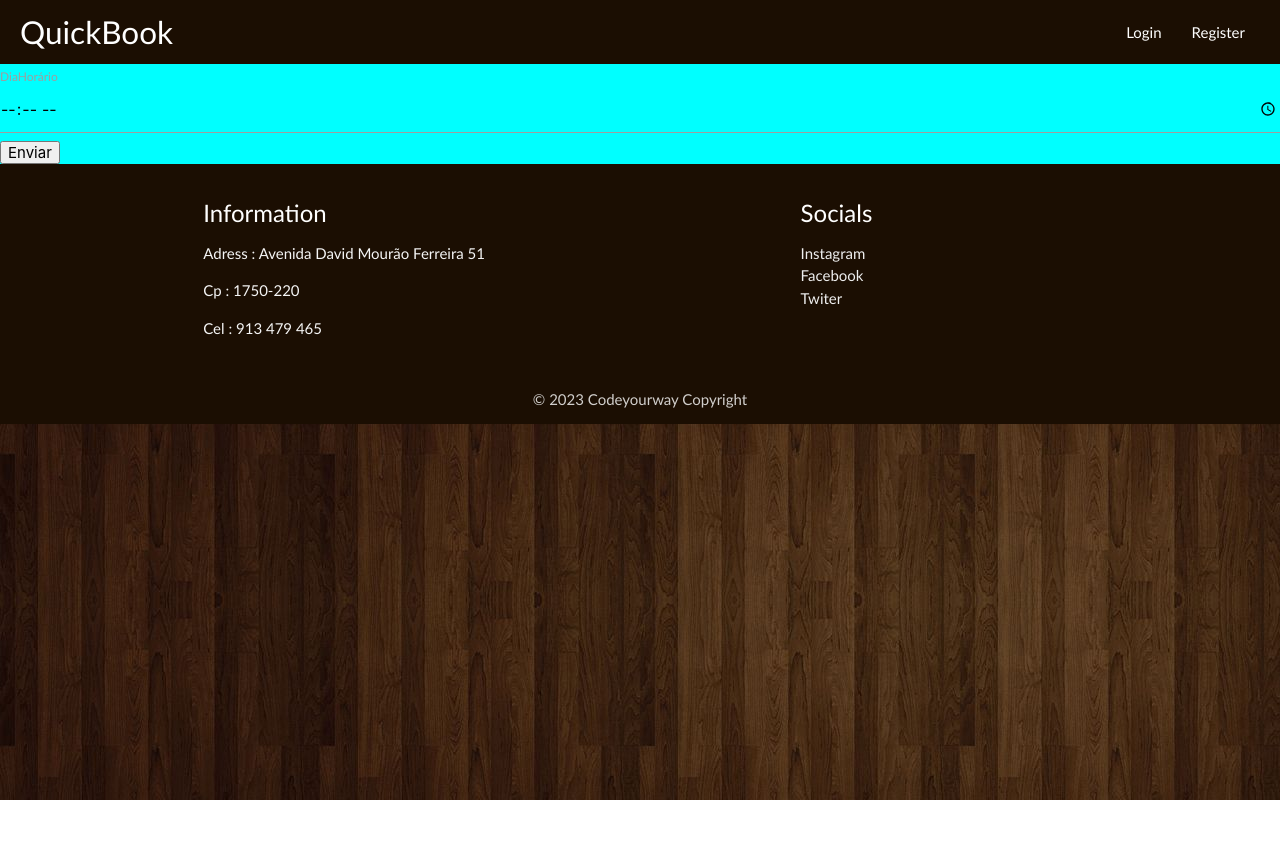
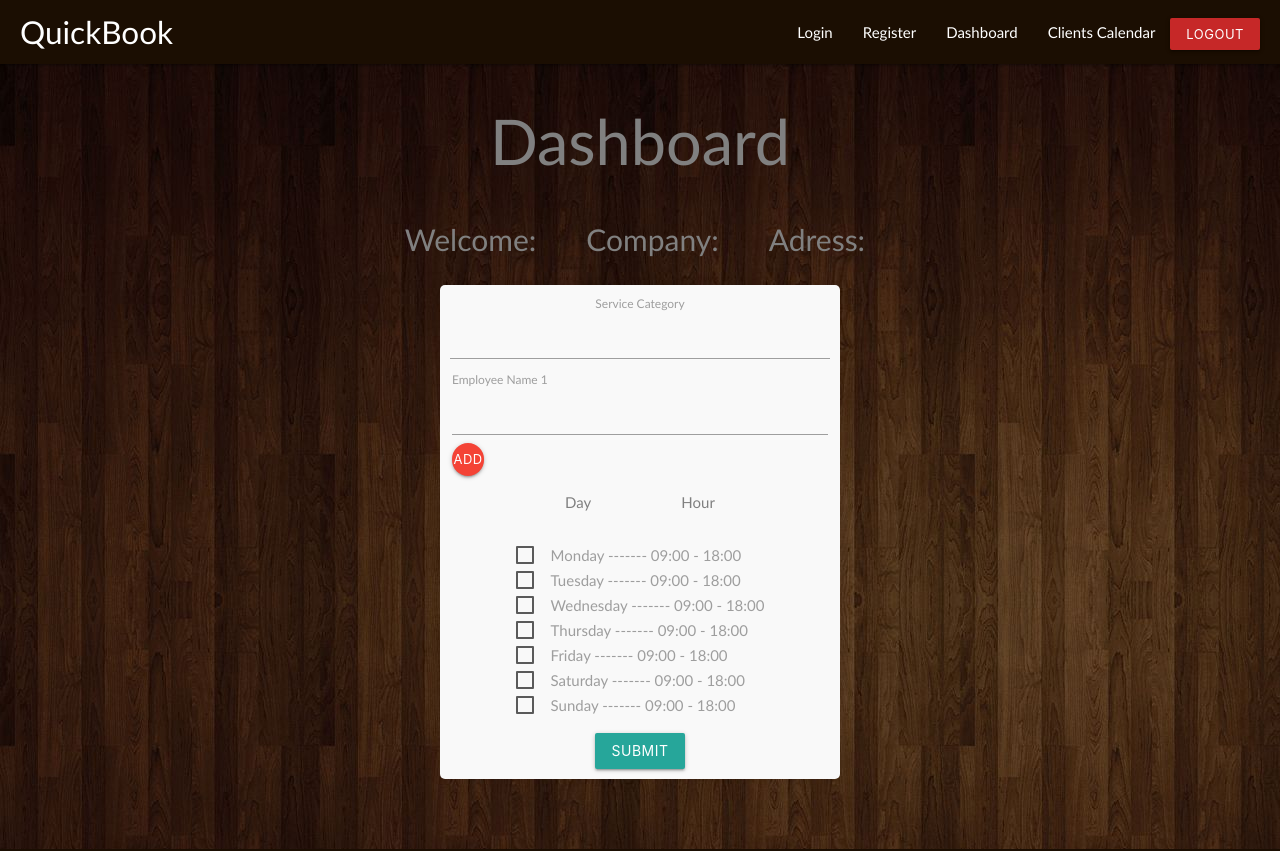
Before and after one commit to codeyourway-bootcamp/wolves-final-project, a React (Vite) app: page /dashboard in a window 1280 px wide. Shown: the top 851 px of the page. Before the commit the page ends 800 px from the top, so only its background shows below. Built offline with nearby package versions, Linux system fonts and the light colour scheme; sample sign-in values are in the browser's storage.

Commit message:
Pagina Dashboard + checkout + navbar + logica das paginas + auth

```diff
--- a/src/App.jsx
+++ b/src/App.jsx
@@ -44,8 +44,10 @@ import Checkout from "./Pages/Checkout";
 //     element: <Checkout />,
 //   },
 // ]);
-
 function App() {
+  const isLandingPage = ["/login", "/clientsCalendar"].includes(
+    location.pathname
+  );
   return (
     <>
       <AuthProvider>
@@ -61,6 +63,11 @@ function App() {
           <Route path="/checkout" element={<Checkout />} />
         </Routes>
 
+        <div
+          style={{
+            marginBottom: isLandingPage ? "200px" : "",
+          }}
+        ></div>
         <Footer />
       </AuthProvider>
     </>
--- a/src/AuthContext/index.jsx
+++ b/src/AuthContext/index.jsx
@@ -1,4 +1,4 @@
-import React, { createContext, useState, useContext } from "react";
+import React, { createContext, useState, useEffect, useContext } from "react";
 
 const AuthContext = createContext();
 
@@ -7,7 +7,13 @@ export const useAuth = () => {
 };
 
 export function AuthProvider({ children }) {
-  const [isAuthenticated, setIsAuthenticated] = useState(false);
+  const [isAuthenticated, setIsAuthenticated] = useState(
+    () => localStorage.getItem("userIsAuthenticated") === "true"
+  );
+
+  useEffect(() => {
+    localStorage.setItem("userIsAuthenticated", isAuthenticated);
+  }, [isAuthenticated]);
 
   const login = () => {
     setIsAuthenticated(true);
@@ -15,6 +21,7 @@ export function AuthProvider({ children }) {
 
   const logout = () => {
     setIsAuthenticated(false);
+    localStorage.removeItem("userIsAuthenticated");
   };
 
   return (
--- a/src/Components/Footer/index.jsx
+++ b/src/Components/Footer/index.jsx
@@ -1,10 +1,26 @@
+import { useLocation } from "react-router-dom";
+
 export default function Footer() {
   const name = localStorage.getItem("valor-teste");
   console.log(name);
 
+  const location = useLocation();
+
+  const isFixed = ["/login", "/clientsCalendar"].includes(location.pathname);
+  console.log(isFixed);
   return (
     <>
-      <footer className="page-footer" style={{ backgroundColor: "#1b0e02" }}>
+      <footer
+        className="page-footer"
+        style={{
+          backgroundColor: "#1b0e02",
+
+          position: isFixed ? "fixed" : "",
+          bottom: "0",
+          width: "100%",
+          zIndex: 1000,
+        }}
+      >
         <div className="container">
           <div className="row">
             <div className="col l6 s12">
--- a/src/Components/Navbar/index.jsx
+++ b/src/Components/Navbar/index.jsx
@@ -24,12 +24,22 @@ export default function Navbar() {
             <a href="/register">Register</a>
           </li>
           {isAuthenticated && (
+            <>
+              <li>
+                <a href="/dashboard">Dashboard</a>
+              </li>
+              <li>
+                <a href="/clientsCalendar">Clients Calendar</a>
+              </li>
+              <li>
                 <button
                   class="waves-effect waves-red btn-small red darken-3 "
                   onClick={handleLogout}
                 >
                   Logout
                 </button>
+              </li>
+            </>
           )}
         </ul>
       </div>
--- a/src/Pages/Dashboard/index.jsx
+++ b/src/Pages/Dashboard/index.jsx
@@ -1,36 +1,171 @@
-import { useState } from "react"
-import "./style.css"
-
+import { useState, useEffect } from "react";
+import { useAuth } from "../../AuthContext";
+import { useNavigate } from "react-router-dom";
 
 export default function Dashboard() {
-  const [dia, setDia] = useState()
-  const [horario, setHorario] = useState()
+  const { isAuthenticated } = useAuth();
+  const navigate = useNavigate();
+  useEffect(() => {
+    if (!isAuthenticated) {
+      navigate("/");
+    }
+  });
+  const [firstName, setFirstName] = useState("");
+  const [lastName, setLastName] = useState("");
+  const [companyName, setCompanyName] = useState("");
+  const [adressName, setAdressName] = useState("");
+
+  useEffect(() => {
+    const savedForm = JSON.parse(localStorage.getItem("save"));
+    if (savedForm) {
+      setFirstName(savedForm.name);
+      setLastName(savedForm.lastname);
+      setCompanyName(savedForm.companyname);
+      setAdressName(savedForm.adress);
+    }
+  }, []);
+
+  const [employeeCount, setEmployeeCount] = useState(1);
+
+  const handleFormSubmission = (e) => {
+    e.preventDefault();
+
+    navigate("/clientsCalendar");
+  };
+
   return (
-    <div>
-      <form >
-        <label htmlFor="dia">Dia</label>
-        <select id="dia" name="dia" value={dia} onChange={(e) => setDia(e.target.value)}>
-          <option value="">Selecione um dia</option>
-          <option value="segunda">Segunda</option>
-          <option value="terça">Terça</option>
-          <option value="quarta">Quarta</option>
-          <option value="quinta">Quinta</option>
-          <option value="sexta">Sexta</option>
-          <option value="sábado">Sábado</option>
-          <option value="domingo">Domingo</option>
-        </select>
+    <>
+      <h1
+        style={{
+          color: "gray",
+          padding: "0 20px",
+          display: "flex",
+          justifyContent: "center",
+          alignItems: "center",
+        }}
+      >
+        Dashboard
+      </h1>
+      <div
+        style={{
+          display: "flex",
+          justifyContent: "center",
+          marginBottom: "15px",
+        }}
+      >
+        <h4 style={{ color: "gray", padding: "0 20px" }}>
+          Welcome:{" "}
+          <span style={{ color: "#26a69a", marginLeft: "10px" }}>
+            {firstName} {lastName}
+          </span>
+        </h4>
+        <h4 style={{ color: "gray", padding: "0 20px" }}>
+          Company:
+          <span style={{ color: "#26a69a", marginLeft: "10px" }}>
+            {" "}
+            {companyName}
+          </span>
+        </h4>
+        <h4 style={{ color: "gray", padding: "0 20px" }}>
+          Adress:
+          <span style={{ color: "#26a69a", marginLeft: "10px" }}>
+            {" "}
+            {adressName}
+          </span>
+        </h4>
+      </div>
+      <div></div>
+      <div
+        style={{
+          display: "flex",
+          flexDirection: "column",
+          alignItems: "center",
+          maxWidth: "400px",
+          padding: "10px",
+          border: "1x solid #ccc ",
+          boxShadow: "0 0 10px rgba(0, 0, 0, 0.1)",
+          margin: "5px auto",
+          borderRadius: "5px",
+          backgroundColor: "#f9f9f9",
+          marginBottom: "70px",
+        }}
+      >
+        <label htmlFor="Service Category">Service Category</label>
+        <input type="text" />
 
-        <label htmlFor="horario">Horário</label>
-        <input
-          type="time"
-          id="horario"
-          name="horario"
-          value={horario}
-          onChange={(e) => setHorario(e.target.value)}
-        />
+        {Array.from({ length: employeeCount }).map((_, index) => (
+          <div key={index}>
+            <label htmlFor={`Employee Name ${index + 1}`}>
+              Employee Name {index + 1}
+            </label>
+            <input type="text" />
+            <button
+              className="btn-floating btn-small waves-effect waves-light red"
+              onClick={() => setEmployeeCount((prev) => prev + 1)}
+            >
+              Add Employee
+            </button>
+          </div>
+        ))}
 
-        <button type="submit">Enviar</button>
-      </form>
-    </div>
-  )
+        <div
+          style={{
+            color: "gray",
+            display: "flex",
+            justifyContent: "center",
+          }}
+        >
+          <p style={{ marginRight: "90px" }}>Day</p>
+          <p>Hour</p>
+        </div>
+        <ul>
+          <li>
+            <label>
+              <input type="checkbox" />
+              <span>Monday ------- 09:00 - 18:00</span>
+            </label>
+          </li>
+          <li>
+            <label>
+              <input type="checkbox" />
+              <span>Tuesday ------- 09:00 - 18:00</span>
+            </label>
+          </li>
+          <li>
+            <label>
+              <input type="checkbox" />
+              <span>Wednesday ------- 09:00 - 18:00</span>
+            </label>
+          </li>
+          <li>
+            <label>
+              <input type="checkbox" />
+              <span>Thursday ------- 09:00 - 18:00</span>
+            </label>
+          </li>
+          <li>
+            <label>
+              <input type="checkbox" />
+              <span>Friday ------- 09:00 - 18:00</span>
+            </label>
+          </li>
+          <li>
+            <label>
+              <input type="checkbox" />
+              <span>Saturday ------- 09:00 - 18:00</span>
+            </label>
+          </li>
+          <li>
+            <label>
+              <input type="checkbox" />
+              <span>Sunday ------- 09:00 - 18:00</span>
+            </label>
+          </li>
+        </ul>
+        <button className="btn" onClick={handleFormSubmission} type="submit">
+          Submit
+        </button>
+      </div>
+    </>
+  );
 }
--- a/src/Pages/Dashboard/style.css
+++ /dev/null
@@ -1 +0,0 @@
-form {background-color: aqua;}
--- a/src/Pages/LadingPage/index.jsx
+++ b/src/Pages/LadingPage/index.jsx
@@ -1,5 +1,10 @@
 import "./style.css";
+import React, { useEffect } from "react";
+
 export default function LandingPage() {
+  useEffect(() => {
+    window.scrollTo(0, 0);
+  }, []);
   return (
     <>
       <div class="container2">
--- a/src/Pages/Register/index.jsx
+++ b/src/Pages/Register/index.jsx
@@ -2,7 +2,7 @@ import { useState } from "react";
 import { useNavigate } from "react-router-dom";
 
 export default function Register() {
-  const [Form, setForm] = useState();
+  const [Form, setForm] = useState({});
   const navigate = useNavigate();
 
   const validateForm = () => {
@@ -12,6 +12,7 @@ export default function Register() {
       "name",
       "lastname",
       "companyname",
+      "adress",
       "password",
       "email",
     ];
@@ -62,7 +63,7 @@ export default function Register() {
                 type="text"
                 className="validate"
               />
-              <label for="first_name">First Name</label>
+              <label htmlFor="first_name">First Name</label>
             </div>
             <div className="input-field col s6">
               <input
@@ -72,7 +73,7 @@ export default function Register() {
                 type="text"
                 className="validate"
               />
-              <label for="last_name">Last Name</label>
+              <label htmlFor="last_name">Last Name</label>
             </div>
           </div>
           <div className="row">
@@ -86,22 +87,21 @@ export default function Register() {
                 type="text"
                 className="validate"
               />
-              <label for="">Company Name</label>
+              <label htmlFor="">Company Name</label>
             </div>
           </div>
-          {/* <div className="row">
-          <div className="input-field col s12">
-            <input
-              onChange={(e) =>
-                setForm({ ...Form, servicecategory: e.target.value })
-              }
-              id="company_name"
-              type="text"
-              className="validate"
-            />
-            <label for="">Service Category</label>
+          <div className="row">
+            <div className="input-field col s12">
+              <input
+                style={{ color: "white" }}
+                onChange={(e) => setForm({ ...Form, adress: e.target.value })}
+                id="adress"
+                type="text"
+                className="validate"
+              />
+              <label htmlFor="">Adress</label>
+            </div>
           </div>
-        </div> */}
           <div className="row">
             <div className="input-field col s12">
               <input
@@ -111,7 +111,7 @@ export default function Register() {
                 type="password"
                 className="validate"
               />
-              <label for="password">Password</label>
+              <label htmlFor="password">Password</label>
             </div>
           </div>
           <div className="row">
@@ -123,7 +123,7 @@ export default function Register() {
                 type="email"
                 className="validate"
               />
-              <label for="email">Email</label>
+              <label htmlFor="email">Email</label>
             </div>
           </div>
           <button onClick={handleSubmit} className="btn" type="submit">
```
Also changed, not shown: src/Pages/Checkout/index.jsx (+41 -15 lines). Lines whose indentation alone changed are shown as unchanged.
